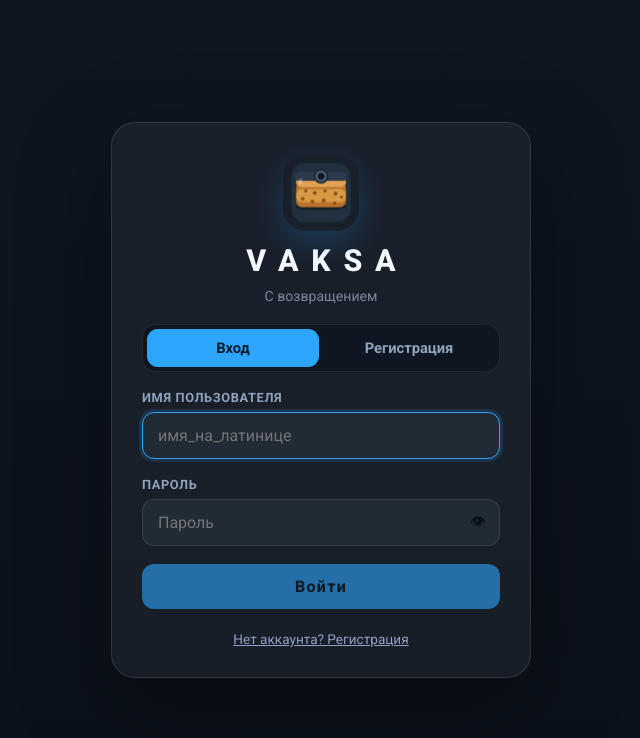
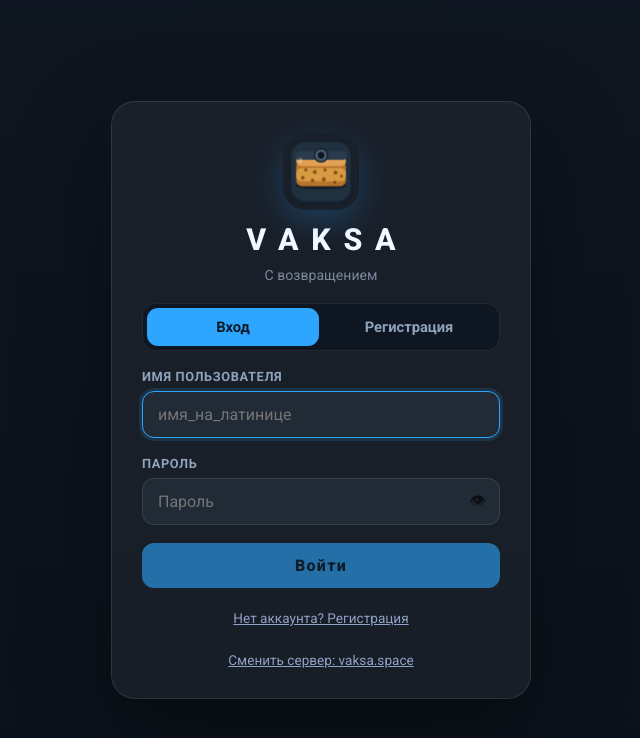
Before and after one commit to ShRekiSss/GOR, a React (Create React App) app in the folder frontend/: page / in a window 1280 px wide. Shown: the top 738 px of the page, without its empty margins (319-959 px from the left). Built offline with nearby package versions, Linux system fonts and the light colour scheme.

Commit message:
UX: кнопка «Сменить сервер» в браузере (для зеркала GitHub Pages) + CORS PATCH/DELETE

```diff
--- a/frontend/src/App.jsx
+++ b/frontend/src/App.jsx
@@ -2642,6 +2642,17 @@ function App() {
               onClick={() => setShowServerSetup(true)}
             >
               Сменить сервер: {server}
+            </button>
+          )}
+          {/* Зеркало (не vaksa.space): API маленький, а сайт-по-умолчанию —
+              другой origin; без этих кнопок зеркальные гости не подключатся. */}
+          {!isDesktop() && (
+            <button
+              type="button"
+              className="auth-switch auth-serverlink"
+              onClick={() => setShowServerSetup(true)}
+            >
+              Сменить сервер: vaksa.space
             </button>
           )}
         </form>
```
Also changed, not shown: 1 other file (tests, documents, lock files or other folders).
